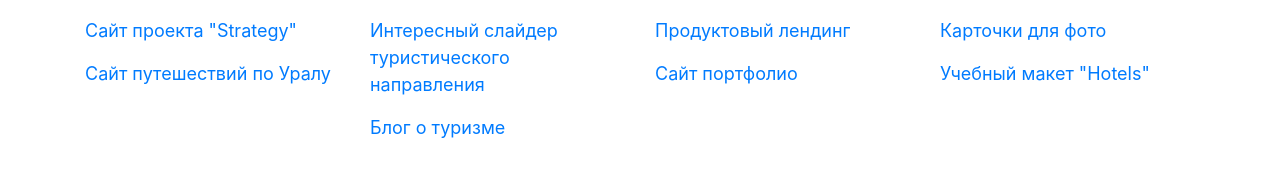
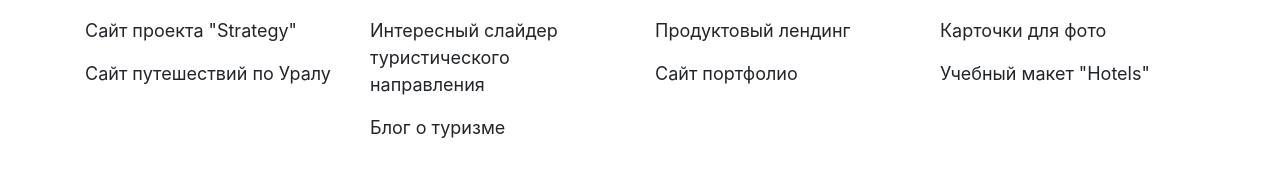
Before and after one commit to Rinatelo/About-Me, a plain HTML site: page index.html in a window 1280 px wide. Shown: the part 574-768 px from the top of the page. Drawn offline with nearby package versions, Linux system fonts and the light colour scheme.

Commit message:
Update style.css

```diff
--- a/style.css
+++ b/style.css
@@ -17,3 +17,14 @@ h2 {
     margin-top: 40px;
     margin-bottom: 20px;
 }
+
+a {
+	color: inherit;
+	text-decoration: none;
+    transition: color 0.3s;
+}
+
+a:hover {
+	color: aquamarine;
+	transition: color 0.3s;
+}
```
